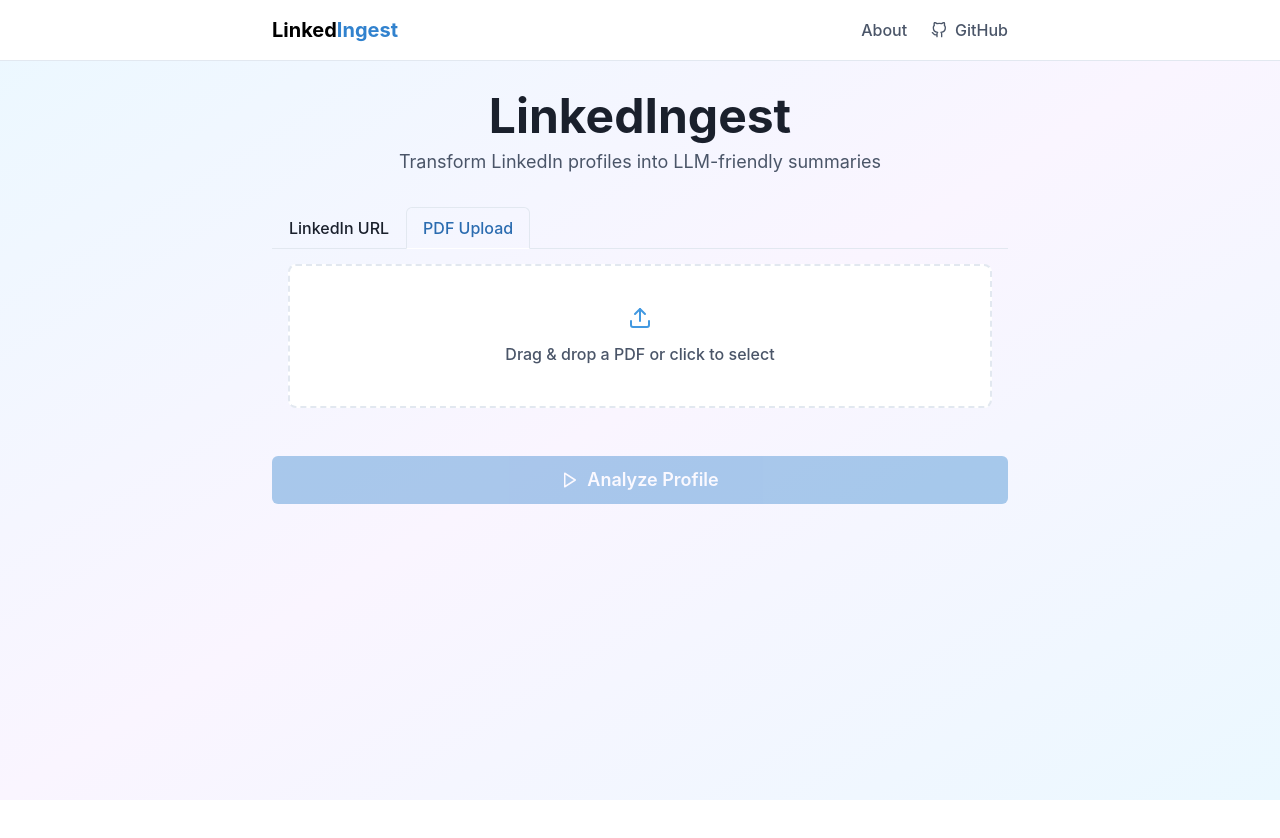
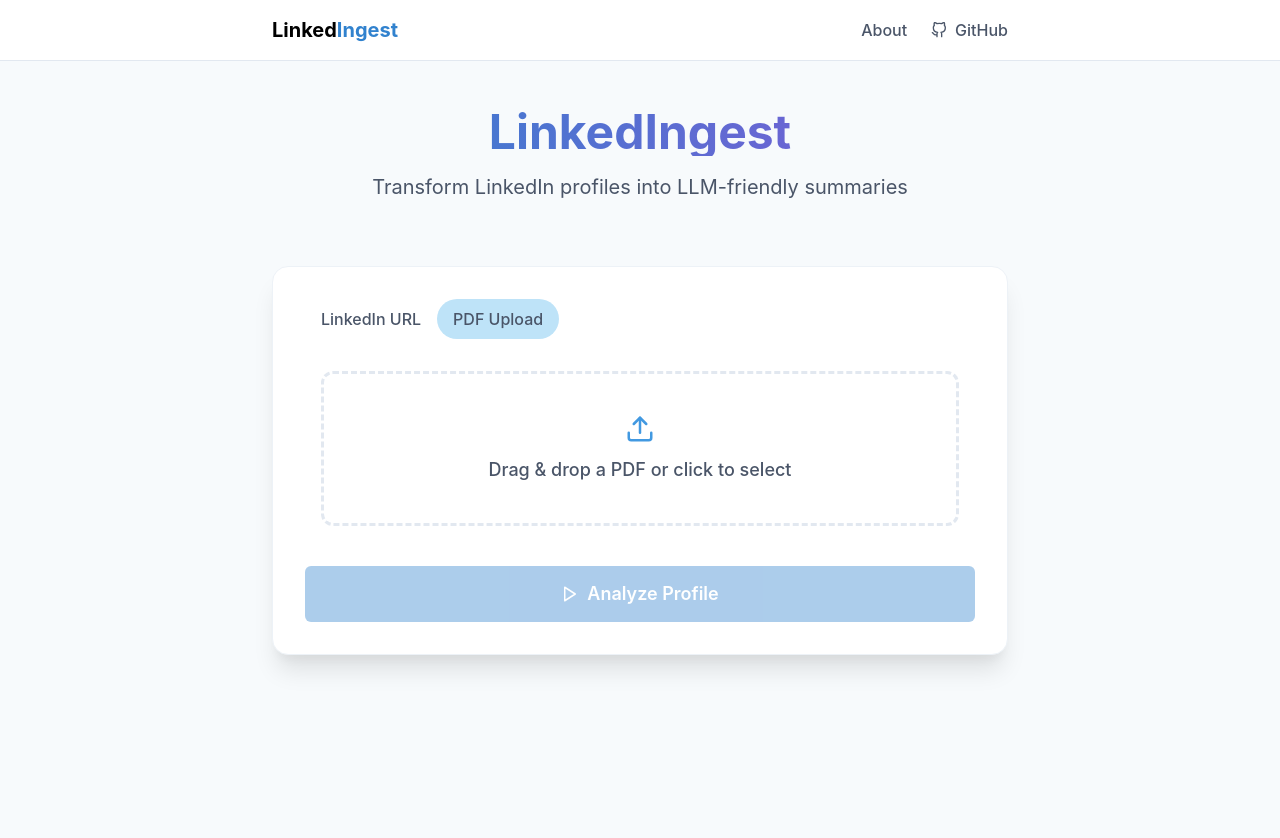
Before and after one commit to paulLieber98/LinkedIngest, a React (Create React App) app in the folder frontend/: page / in a window 1280 px wide. Both pictures are taken after a click on the tab "PDF Upload". Shown: the top 838 px of the page. Before the commit the page ends 800 px from the top, so only its background shows below. Built offline with nearby package versions, Linux system fonts and the light colour scheme.

Commit message:
Update frontend design with modern, clean UI

```diff
--- a/frontend/src/pages/Home.js
+++ b/frontend/src/pages/Home.js
@@ -17,7 +17,7 @@ import {
   Heading,
 } from '@chakra-ui/react';
 import { useDropzone } from 'react-dropzone';
-import { FiUpload, FiCopy, FiPlay, FiX } from 'react-icons/fi';
+import { FiUpload, FiCopy, FiPlay } from 'react-icons/fi';
 
 function Home() {
   const [url, setUrl] = useState('');
@@ -33,7 +33,7 @@ function Home() {
       setSummary('');
       toast({
         title: 'File uploaded',
-        description: `${acceptedFiles[0].name} is ready for analysis. Click 'Analyze Profile' to proceed.`,
+        description: `${acceptedFiles[0].name} is ready for analysis`,
         status: 'success',
         duration: 3000,
         isClosable: true,
@@ -47,15 +47,7 @@ function Home() {
       'application/pdf': ['.pdf'],
     },
     multiple: false,
-    noClick: false,
-    noKeyboard: false,
   });
-
-  const handleRemoveFile = (e) => {
-    e.stopPropagation();
-    setFile(null);
-    setSummary('');
-  };
 
   const handleAnalyze = async () => {
     if (!file && activeTab === 1) {
@@ -145,19 +137,34 @@ function Home() {
   };
 
   return (
-    <Container maxW="container.md" py={8}>
+    <Box bg="gray.50" minH="100vh" py={12}>
+      <Container maxW="container.md">
         <VStack spacing={8} align="stretch">
-        <Box textAlign="center">
-          <Heading as="h1" size="2xl" mb={2} color="gray.800">
+          <Box textAlign="center" mb={8}>
+            <Heading
+              as="h1"
+              size="2xl"
+              mb={4}
+              bgGradient="linear(to-r, blue.500, purple.500)"
+              bgClip="text"
+            >
               LinkedIngest
             </Heading>
-          <Text fontSize="lg" color="gray.600">
+            <Text fontSize="xl" color="gray.600">
               Transform LinkedIn profiles into LLM-friendly summaries
             </Text>
           </Box>
 
+          <Box
+            bg="white"
+            p={8}
+            borderRadius="2xl"
+            boxShadow="xl"
+            border="1px"
+            borderColor="gray.100"
+          >
             <Tabs
-          variant="enclosed"
+              variant="soft-rounded"
               colorScheme="blue"
               onChange={(index) => {
                 setActiveTab(index);
@@ -165,9 +172,9 @@ function Home() {
               }}
               isLazy
             >
-          <TabList>
-            <Tab fontWeight="medium">LinkedIn URL</Tab>
-            <Tab fontWeight="medium">PDF Upload</Tab>
+              <TabList mb={4}>
+                <Tab fontWeight="medium" _selected={{ bg: 'blue.100' }}>LinkedIn URL</Tab>
+                <Tab fontWeight="medium" _selected={{ bg: 'blue.100' }}>PDF Upload</Tab>
               </TabList>
 
               <TabPanels>
@@ -178,8 +185,10 @@ function Home() {
                     onChange={(e) => setUrl(e.target.value)}
                     size="lg"
                     bg="white"
-                borderColor="gray.300"
-                _hover={{ borderColor: "gray.400" }}
+                    borderWidth={2}
+                    borderColor="gray.200"
+                    _hover={{ borderColor: "blue.300" }}
+                    _focus={{ borderColor: "blue.500", boxShadow: "outline" }}
                   />
                 </TabPanel>
 
@@ -187,9 +196,9 @@ function Home() {
                   <Box
                     {...getRootProps()}
                     p={10}
-                border="2px dashed"
+                    border="3px dashed"
                     borderColor={isDragActive ? 'blue.400' : file ? 'green.400' : 'gray.200'}
-                borderRadius="lg"
+                    borderRadius="xl"
                     textAlign="center"
                     bg={isDragActive ? 'blue.50' : file ? 'green.50' : 'white'}
                     cursor="pointer"
@@ -198,31 +207,17 @@ function Home() {
                       borderColor: file ? 'green.500' : 'blue.400',
                       bg: file ? 'green.100' : 'blue.50'
                     }}
-                position="relative"
-                w="100%"
                   >
                     <input {...getInputProps()} />
                     <VStack spacing={3}>
-                  <FiUpload size={24} color={file ? '#38A169' : '#4299E1'} />
-                  <Text color={file ? 'green.600' : 'gray.600'} fontWeight="medium">
+                      <FiUpload size={30} color={file ? '#38A169' : '#4299E1'} />
+                      <Text color={file ? 'green.600' : 'gray.600'} fontSize="lg" fontWeight="medium">
                         {file
                           ? `Selected: ${file.name}`
                           : isDragActive
                           ? 'Drop the PDF here'
                           : 'Drag & drop a PDF or click to select'}
                       </Text>
-                  {file && (
-                    <Button
-                      size="sm"
-                      colorScheme="red"
-                      variant="ghost"
-                      leftIcon={<FiX />}
-                      onClick={handleRemoveFile}
-                      mt={2}
-                    >
-                      Remove File
-                    </Button>
-                  )}
                     </VStack>
                   </Box>
                 </TabPanel>
@@ -237,12 +232,27 @@ function Home() {
               leftIcon={<FiPlay />}
               isDisabled={(activeTab === 0 && !url) || (activeTab === 1 && !file)}
               w="100%"
+              mt={6}
+              py={7}
+              fontSize="lg"
+              boxShadow="md"
+              _hover={{ transform: 'translateY(-2px)', boxShadow: 'lg' }}
+              transition="all 0.2s"
             >
               Analyze Profile
             </Button>
+          </Box>
 
           {summary && (
-          <Box position="relative" bg="white" borderRadius="lg" boxShadow="sm" border="1px" borderColor="gray.200">
+            <Box
+              bg="white"
+              borderRadius="xl"
+              boxShadow="xl"
+              border="1px"
+              borderColor="gray.100"
+              p={6}
+              position="relative"
+            >
               <Textarea
                 value={summary}
                 readOnly
@@ -250,19 +260,20 @@ function Home() {
                 p={4}
                 borderRadius="lg"
                 bg="gray.50"
+                fontSize="md"
                 whiteSpace="pre-wrap"
                 borderColor="transparent"
                 _hover={{ borderColor: "transparent" }}
               />
               <Button
                 position="absolute"
-              top={2}
-              right={2}
-              size="sm"
+                top={4}
+                right={4}
                 colorScheme="blue"
                 variant="ghost"
                 leftIcon={<FiCopy />}
                 onClick={handleCopy}
+                size="sm"
               >
                 Copy
               </Button>
@@ -270,6 +281,7 @@ function Home() {
           )}
         </VStack>
       </Container>
+    </Box>
   );
 }
 
```
Lines whose indentation alone changed are shown as unchanged.
